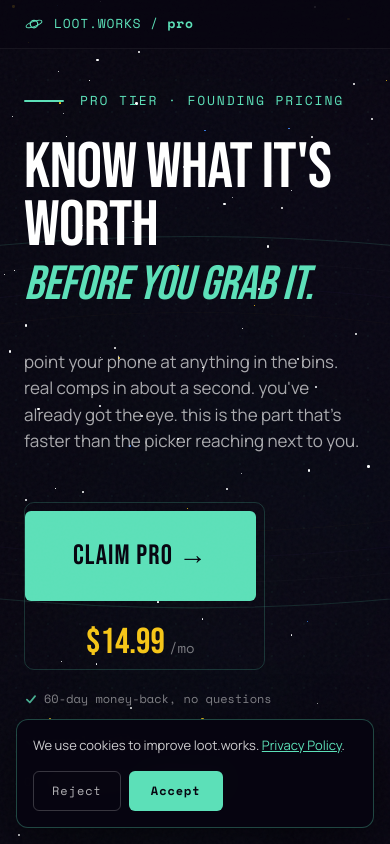
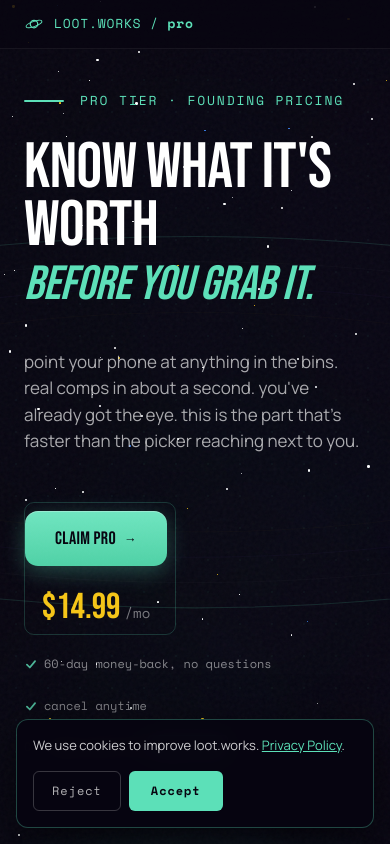
Before and after one commit to truconnect2026/loot, a Next.js app: page /pro in a window 390 px wide. Shown: the top 844 px of the page. Built offline with nearby package versions, Linux system fonts and the light colour scheme; no server answers.

Commit message:
fix(pro): cross-format scroll-snap (PWA/mobile/tablet/desktop), redesign CTA button system

```diff
--- a/src/app/pro/components/HeroSection.jsx
+++ b/src/app/pro/components/HeroSection.jsx
@@ -2,7 +2,7 @@
 
 import { track } from "@vercel/analytics";
 import { C } from "../lib/colors.js";
-import { CheckIcon, Eyebrow, FadeUp } from "./atoms.jsx";
+import { CheckIcon, CTAButton, Eyebrow, FadeUp } from "./atoms.jsx";
 import VerdictCard from "./VerdictCard.jsx";
 import { useInView, usePrefersReducedMotion } from "../hooks/usePageHooks.jsx";
 
@@ -191,28 +191,15 @@ export default function HeroSection() {
             borderRadius: 10,
           }}
         >
-          <button
+          <CTAButton
+            variant="primary"
             onClick={() => {
               track("pro_hero_cta_clicked", { location: "hero", plan_target: "pricing" });
               document.getElementById("pricing")?.scrollIntoView({ behavior: "smooth" });
             }}
-            className="cta-btn-primary"
-            style={{
-              fontFamily: "var(--font-bebas), sans-serif",
-              fontSize: 28,
-              letterSpacing: "0.04em",
-              background: C.mint,
-              color: C.bg,
-              border: "none",
-              padding: "24px 48px",
-              borderRadius: 6,
-              cursor: "pointer",
-              animation: "pulseGlow 3s ease-in-out infinite",
-              transition: "transform 0.15s cubic-bezier(0.16,1,0.3,1)",
-            }}
           >
-            CLAIM PRO →
-          </button>
+            CLAIM PRO
+          </CTAButton>
 
           <div
             className="hero-price-stack"
--- a/src/app/pro/components/atoms.jsx
+++ b/src/app/pro/components/atoms.jsx
@@ -1,5 +1,6 @@
 "use client";
 
+import { useState } from "react";
 import { C } from "../lib/colors.js";
 import { useInView, usePrefersReducedMotion } from "../hooks/usePageHooks.jsx";
 
@@ -67,6 +68,75 @@ export function FadeUp({ delay = 0, children, style = {}, className = "" }) {
   );
 }
 
+/* One button system, reused for every CTA on the page (CLAIM PRO, CLAIM
+   PRO NOW, CLAIM ANNUAL, START MONTHLY). Fit-to-label, not full-width;
+   "primary" = mint-gradient fill for the recommended action, "outline" =
+   mint-bordered ghost for the secondary one. Hover/press state lives here
+   (JS + inline style) rather than in CSS so there's a single source of
+   truth for how every CTA looks and feels. Transform/opacity only. */
+export function CTAButton({
+  children,
+  onClick,
+  variant = "primary",
+  type = "button",
+  style = {},
+}) {
+  const [hovered, setHovered] = useState(false);
+  const [pressed, setPressed] = useState(false);
+  const isPrimary = variant === "primary";
+  const active = hovered || pressed;
+
+  return (
+    <button
+      type={type}
+      onClick={onClick}
+      onPointerEnter={() => setHovered(true)}
+      onPointerLeave={() => {
+        setHovered(false);
+        setPressed(false);
+      }}
+      onPointerDown={() => setPressed(true)}
+      onPointerUp={() => setPressed(false)}
+      style={{
+        display: "inline-flex",
+        alignItems: "center",
+        justifyContent: "center",
+        gap: 8,
+        width: "fit-content",
+        maxWidth: "100%",
+        alignSelf: "center",
+        fontFamily: "var(--font-bebas), sans-serif",
+        fontSize: 18,
+        fontWeight: 400,
+        letterSpacing: "0.02em",
+        padding: "14px 30px",
+        borderRadius: 13,
+        cursor: "pointer",
+        color: isPrimary ? C.bg : C.mint,
+        background: isPrimary
+          ? "linear-gradient(180deg, #6FE5C0 0%, #4FD1A5 100%)"
+          : hovered
+            ? "rgba(92,224,184,0.08)"
+            : "transparent",
+        border: isPrimary ? "none" : `1.5px solid ${C.mint}`,
+        boxShadow: isPrimary
+          ? pressed
+            ? "0 2px 10px rgba(92,224,184,0.25), inset 0 1px 0 rgba(255,255,255,0.2)"
+            : "0 6px 22px rgba(92,224,184,0.3), inset 0 1px 0 rgba(255,255,255,0.28)"
+          : "none",
+        transform: pressed ? "translateY(0) scale(0.98)" : hovered ? "translateY(-1px)" : "translateY(0) scale(1)",
+        transition: "transform 0.15s cubic-bezier(0.16,1,0.3,1), box-shadow 0.15s ease-out, background 0.15s ease-out",
+        ...style,
+      }}
+    >
+      <span>{children}</span>
+      <span aria-hidden="true" style={{ fontSize: "0.7em", lineHeight: 1 }}>
+        &rarr;
+      </span>
+    </button>
+  );
+}
+
 /* Inline SVG check icon. */
 export function CheckIcon({ size = 12, color = C.mint }) {
   return (
--- a/src/app/pro/page.jsx
+++ b/src/app/pro/page.jsx
@@ -85,26 +85,24 @@ function priceIdFor(plan) {
 export default function ProPage() {
   const [toast, setToast] = useState({ msg: "", vis: false });
 
-  // Scroll-snap scoping — toggling a class on <html> (rather than a bare
-  // global selector in pro.module.css) means the snap behavior can never
-  // leak onto other routes even if a stylesheet lingers across a client
-  // navigation; it's removed the moment this page unmounts.
-  useEffect(() => {
-    document.documentElement.classList.add("pro-scroll-snap");
-    return () => document.documentElement.classList.remove("pro-scroll-snap");
-  }, []);
-
   // Scroll depth tracking — fire once per session per 25/50/75/100 threshold.
   // Uses session-scoped Set so a single visitor doesn't generate four events
   // per minute as they scroll up and down the page.
+  //
+  // Scroll now happens inside .pro-scroll-main (a dedicated, owned scroll
+  // container — see pro.module.css) rather than the document, since relying
+  // on html/body scroll behaved inconsistently across contexts (installed
+  // standalone PWA in particular). Depth is read off that element instead
+  // of window/document.
   useEffect(() => {
     if (typeof window === "undefined") return;
+    const scroller = document.querySelector(".pro-scroll-main");
+    if (!scroller) return;
     const fired = new Set();
     const thresholds = [25, 50, 75, 100];
     const onScroll = () => {
-      const doc = document.documentElement;
-      const scrolled = window.scrollY + window.innerHeight;
-      const total = doc.scrollHeight;
+      const scrolled = scroller.scrollTop + scroller.clientHeight;
+      const total = scroller.scrollHeight;
       if (total <= 0) return;
       const pct = (scrolled / total) * 100;
       for (const t of thresholds) {
@@ -114,9 +112,9 @@ export default function ProPage() {
         }
       }
     };
-    window.addEventListener("scroll", onScroll, { passive: true });
+    scroller.addEventListener("scroll", onScroll, { passive: true });
     onScroll();
-    return () => window.removeEventListener("scroll", onScroll);
+    return () => scroller.removeEventListener("scroll", onScroll);
   }, []);
 
   const handleCTA = useCallback(async (campaign) => {
@@ -178,7 +176,11 @@ export default function ProPage() {
     <div className="pro-page-root">
       <CosmicBackground />
       <TopStrip />
-      <main>
+      {/* .pro-scroll-main is the one, explicit, owned scroll container —
+          see pro.module.css. TopStrip sits outside it (structurally
+          always visible, no "sticky" needed) and Footer sits inside it
+          as trailing, non-snapped content after the closer. */}
+      <main className="pro-scroll-main">
         <HeroSection />
         <TheEdgeSection />
         <hr className="pro-section-divider" />
@@ -193,8 +195,8 @@ export default function ProPage() {
         <FAQSection />
         <hr className="pro-section-divider" />
         <CloserSection onCTA={handleCTA} />
+        <Footer />
       </main>
-      <Footer />
       <CookieBanner />
       <Toast message={toast.msg} visible={toast.vis} />
     </div>
--- a/src/app/pro/pro.module.css
+++ b/src/app/pro/pro.module.css
@@ -3,10 +3,6 @@
    block. Module-scoped via :global to keep selectors intact (inline styles
    in components rely on these class names + keyframes verbatim).
    ======================================================================== */
-
-:global(html) {
-  scroll-behavior: smooth;
-}
 
 :global(.pro-page-root) {
   background: #070510;
@@ -16,6 +12,47 @@
   -webkit-font-smoothing: antialiased;
   font-feature-settings: "tnum";
   font-variant-numeric: tabular-nums;
+}
+
+/* ── Scroll-snap: this page OWNS its scroll container ──
+   html/body scrolling differs across contexts (installed standalone
+   PWA vs. mobile browser chrome vs. desktop), which is why snap used
+   to work inconsistently. .pro-scroll-main is an explicit, dedicated
+   scrolling box (height: 100dvh, overflow-y auto) that behaves
+   identically everywhere — the class names are unique to this page,
+   so there's no bare html/body selector to leak onto other routes. */
+:global(.pro-page-root) {
+  height: 100svh;
+  height: 100dvh;
+  display: flex;
+  flex-direction: column;
+  overflow: hidden;
+}
+:global(.pro-scroll-main) {
+  flex: 1 1 auto;
+  min-height: 0;
+  overflow-x: hidden;
+  overflow-y: auto;
+  -webkit-overflow-scrolling: touch;
+  scroll-behavior: smooth;
+  scroll-snap-type: y mandatory;
+}
+:global(.pro-snap-section) {
+  scroll-snap-align: start;
+  scroll-snap-stop: always;
+  min-height: 100svh;
+  min-height: 100dvh;
+  display: flex;
+  flex-direction: column;
+  justify-content: center;
+  box-sizing: border-box;
+  flex-shrink: 0;
+}
+@media (prefers-reduced-motion: reduce) {
+  :global(.pro-scroll-main) {
+    scroll-snap-type: none;
+    scroll-behavior: auto;
+  }
 }
 
 /* ── Shimmer single-color sweep (mint → white → mint) ── */
@@ -44,10 +81,6 @@
 @keyframes shimmer {
   0%   { background-position: -200% 0; }
   100% { background-position: 200% 0; }
-}
-@keyframes pulseGlow {
-  0%, 100% { box-shadow: 0 0 40px rgba(92,224,184,0.35); }
-  50%      { box-shadow: 0 0 80px rgba(92,224,184,0.55); }
 }
 @keyframes twinkle {
   0%, 100% { opacity: 0.15; }
@@ -118,12 +151,6 @@
 :global(.pro-page-root .slider-mint::-moz-range-thumb) { background: #5CE0B8; }
 :global(.pro-page-root .slider-gold::-moz-range-thumb) { background: #F5C518; }
 
-/* ── Hover / press on CTA buttons ── */
-:global(.cta-btn-primary:hover)  { transform: scale(1.02) !important; }
-:global(.cta-btn-primary:active) { transform: scale(0.98) !important; }
-:global(.cta-btn-outline:hover)  { background: rgba(92,224,184,0.08) !important; transform: scale(1.02) !important; }
-:global(.cta-btn-outline:active) { transform: scale(0.98) !important; }
-
 /* ── Hover on cards ── */
 :global(.missed-card:hover)   { border-color: rgba(239,68,68,0.25) !important; background: rgba(255,255,255,0.04) !important; }
 :global(.review-card:hover)   { border-color: rgba(59,130,246,0.3) !important; }
@@ -135,12 +162,13 @@
 :global(.pro-page-root ::-webkit-scrollbar-track) { background: transparent; }
 :global(.pro-page-root ::-webkit-scrollbar-thumb) { background: rgba(255,255,255,0.1); border-radius: 3px; }
 
-/* ── Mobile: hide strip stats + stack hero CTA ── */
+/* ── Mobile: hide strip stats + stack hero CTA ──
+   Buttons are fit-to-label now (see CTAButton in atoms.jsx) — centered
+   as a column instead of stretched full-width. */
 @media (max-width: 640px) {
   :global(.strip-stats) { display: none !important; }
-  :global(.hero-cta-row) { flex-direction: column !important; align-items: flex-start !important; }
-  :global(.hero-cta-row .cta-btn-primary) { width: 100% !important; text-align: center !important; }
-  :global(.hero-cta-row .hero-price-stack) { align-self: center !important; text-align: center !important; width: 100% !important; justify-content: center !important; }
+  :global(.hero-cta-row) { flex-direction: column !important; align-items: center !important; }
+  :global(.hero-cta-row .hero-price-stack) { text-align: center !important; }
 }
 
 /* ── Pricing: 2-col at ≥720px ── */
@@ -164,28 +192,3 @@
     transition-duration: 0.01ms !important;
   }
 }
-
-/* ── Davy-Jones-Locker scroll: native snap between major sections ──
-   Scoped to html.pro-scroll-snap (toggled by page.jsx on mount/unmount)
-   rather than bare html/body, so it can never leak onto other routes.
-   Proximity (not mandatory) + no JS wheel/touch hijacking — the thumb
-   stays in control; this only nudges deceleration toward section
-   boundaries. */
-:global(html.pro-scroll-snap) {
-  scroll-snap-type: y proximity;
-}
-:global(html.pro-scroll-snap .pro-snap-section) {
-  scroll-snap-align: start;
-  scroll-margin-top: 60px;
-  min-height: 100svh;
-  display: flex;
-  flex-direction: column;
-  justify-content: center;
-  box-sizing: border-box;
-}
-@media (prefers-reduced-motion: reduce) {
-  :global(html.pro-scroll-snap) {
-    scroll-snap-type: none;
-    scroll-behavior: auto;
-  }
-}
```
Also changed, not shown: src/app/pro/components/CloserSection.jsx (+12 -30 lines), src/app/pro/components/PricingSection.jsx (+13 -36 lines), src/app/pro/components/TopStrip.jsx (+6 -2 lines).
